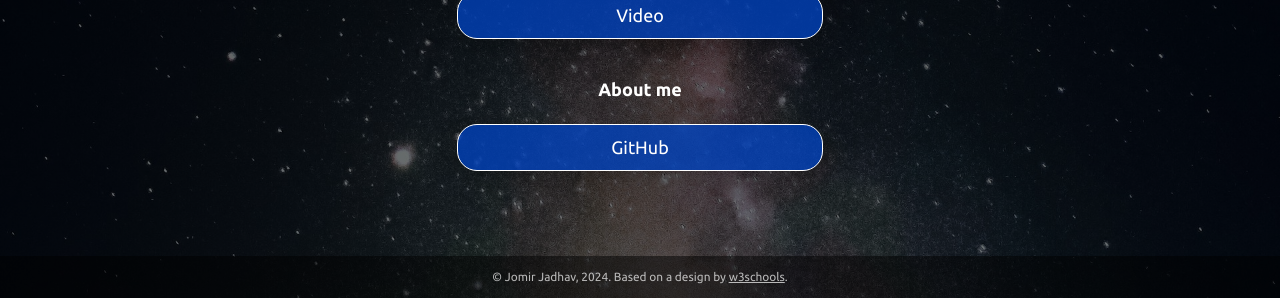
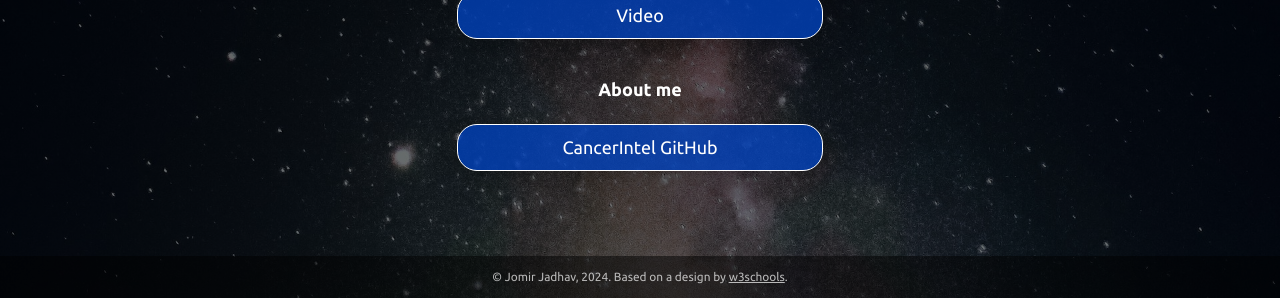
Before and after one commit to RomirJadhav/romirjadhav.github.io, a plain HTML site: page index.html in a window 1280 px wide. Shown: the part 502-800 px from the top of the page. Drawn offline with Linux system fonts and the light colour scheme.

Commit message:
Updated GitHub

```diff
--- a/index.html
+++ b/index.html
@@ -45,10 +45,7 @@
       <div class="slidedown">
         <div class="description">
           <h2>Virginia Tech Water Contamination of 2024 - The Students' Experiences</h2>
-          <p>When Hurricane Helena hit Virginia, the storms that ensued contaminated the water supply in Montgomery
-            County, VA. Consequently, the students at Virginia Tech were faced with a boil water notice in order to
-            safely use and drink the tap water. Stay tuned to learn more about the experiences of Virginia Tech students
-            during this water contamination crisis.</p>
+          <p>Listen to the experiences of a few Virginia Tech Students during a water contamination crisis.</p>
           <a href="https://soundcloud.com/romirj/vt-water-contamination-2024?si=7dd3ec558eda46529e4bbc11e826ec8f&utm_source=clipboard&utm_medium=text&utm_campaign=social_sharing"
             class="external-link" target="_blank">Listen</a>
         </div>
@@ -72,7 +69,7 @@
     </div>
 
     <div class="links-container">
-      <a href="https://github.com/RomirJadhav/romirjadhav.github.io" class="button" target="_blank">GitHub</a>
+      <a href="https://github.com/RomirJad/cancer-intel" class="button" target="_blank">CancerIntel GitHub</a>
     </div>
 
   </div>
```
